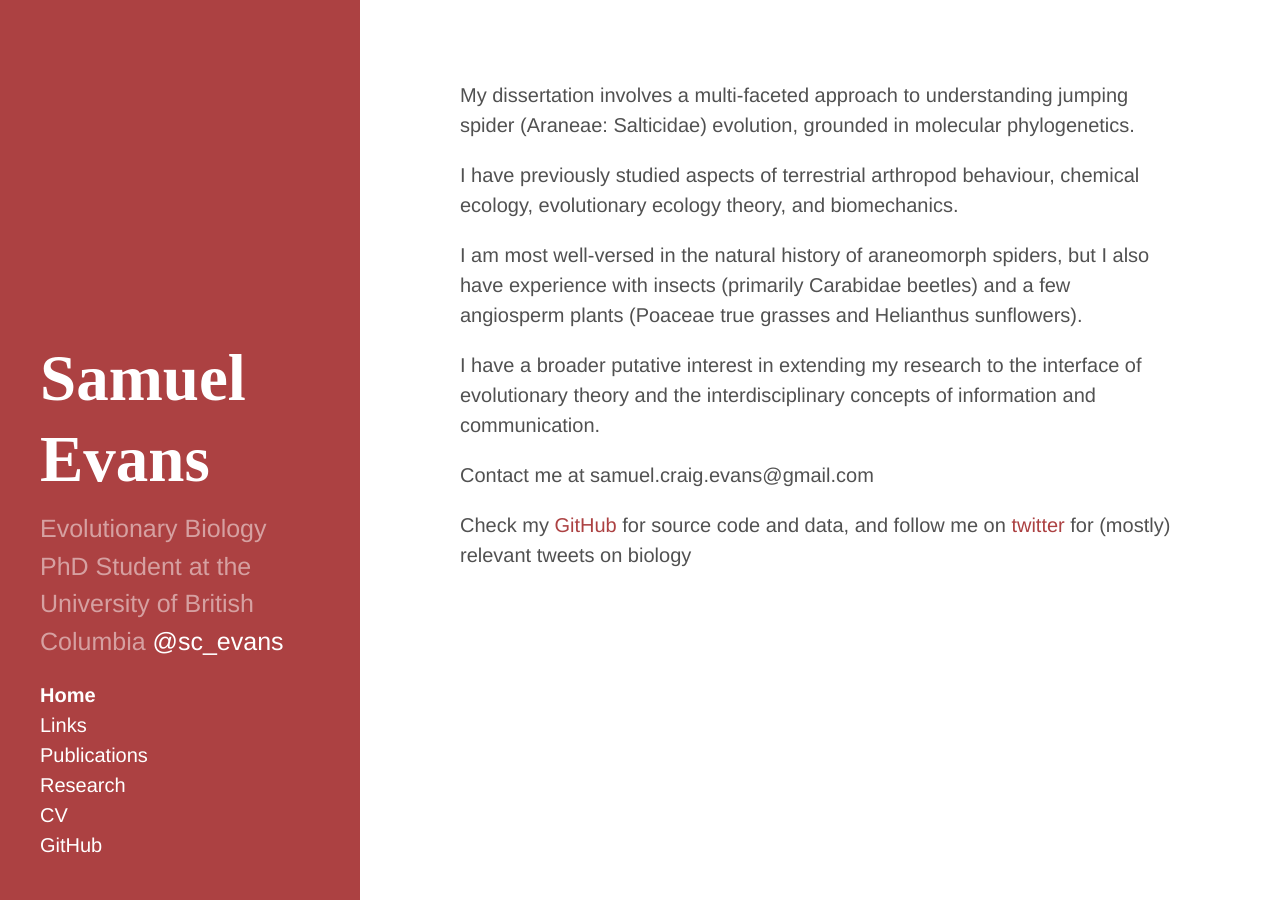
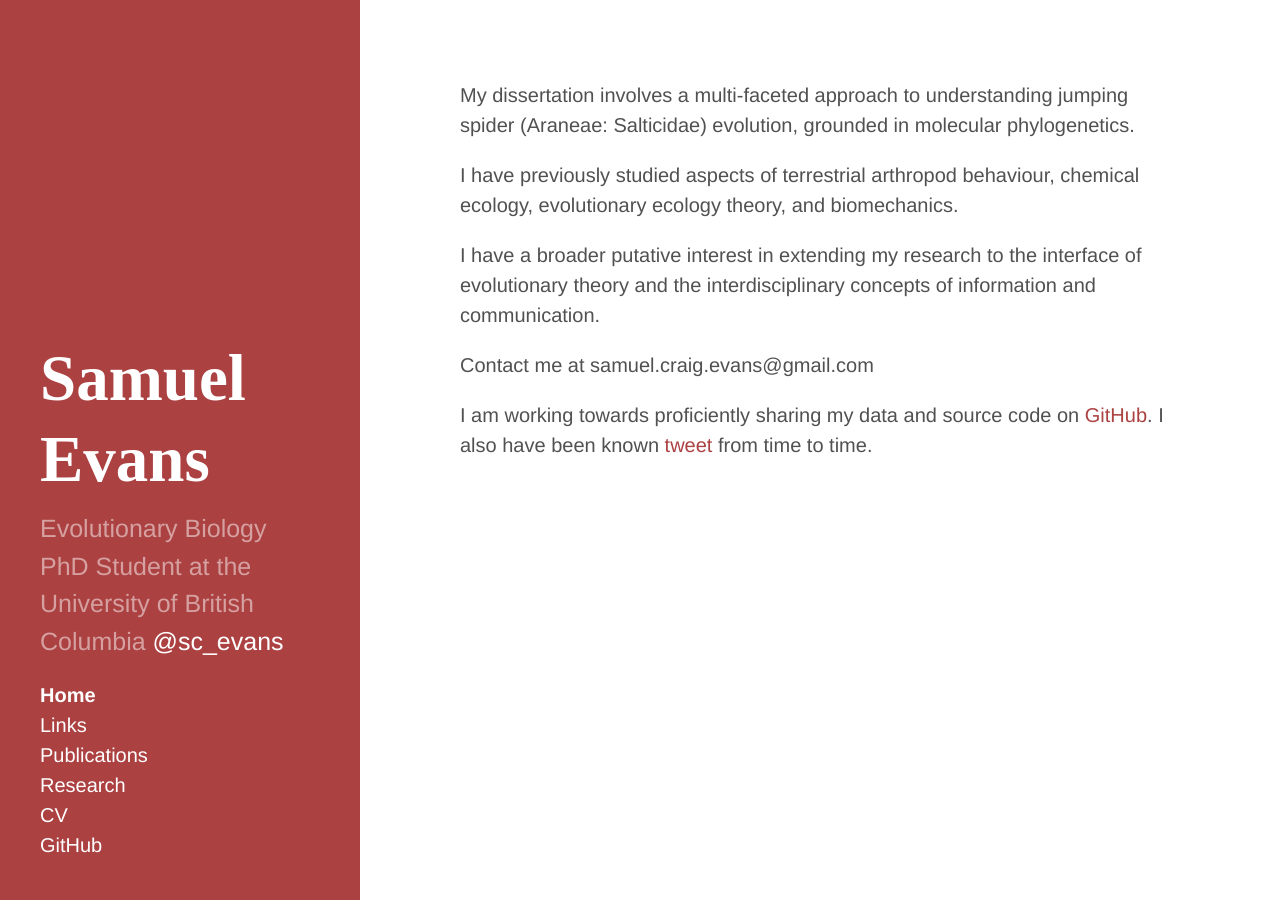
Before and after one commit to scevans/scevans.github.io, a Jekyll site: the page built from index.md, in a window 1280 px wide. Built offline with Jekyll 4.4.1, drawn with Linux system fonts in a browser that asks for light colours.

Commit message:
edited home page blurb

```diff
--- a/index.md
+++ b/index.md
@@ -7,11 +7,8 @@ My dissertation involves a multi-faceted approach to understanding jumping spide
 
 I have previously studied aspects of terrestrial arthropod behaviour, chemical ecology, evolutionary ecology theory, and biomechanics.
 
-I am most well-versed in the natural history of araneomorph spiders, but I also have experience with
-insects (primarily Carabidae beetles) and a few angiosperm plants (Poaceae true grasses and Helianthus sunflowers).
-
 I have a broader putative interest in extending my research to the interface of evolutionary theory and the interdisciplinary concepts of information and communication.
 
 Contact me at samuel.craig.evans@gmail.com
 
-Check my [GitHub](https://github.com/scevans) for source code and data, and follow me on [twitter](https://twitter.com/sc_evans) for (mostly) relevant tweets on biology
+I am working towards proficiently sharing my data and source code on [GitHub](https://github.com/scevans). I also have been known [tweet](https://twitter.com/sc_evans) from time to time.
```
